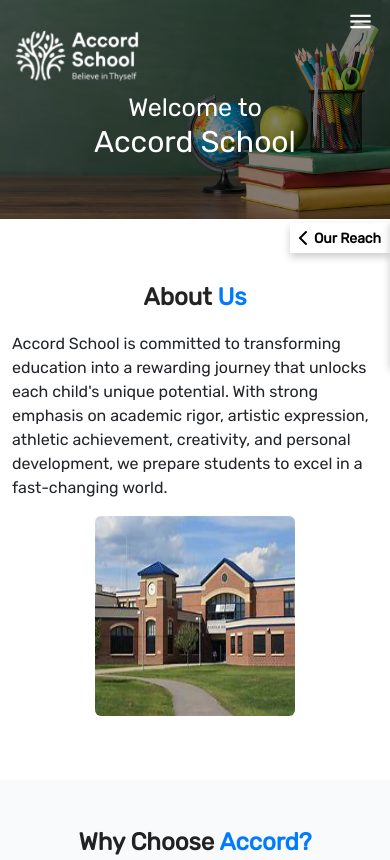
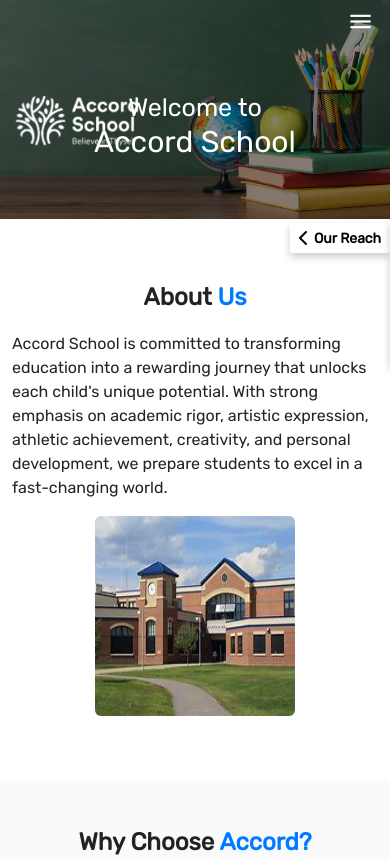
Before and after one commit to Manubolu-saikrishna/Accord_firstCut, a plain HTML site: page index.html in a window 390 px wide. Shown: the top 860 px of the page. Drawn offline with nearby package versions, Linux system fonts and the light colour scheme.

Commit message:
Update style.css

```diff
--- a/style.css
+++ b/style.css
@@ -220,7 +220,7 @@ input#overlay-menu-check:checked ~ .overlay-menu-btn > label > .close {
 
 .logo-container {
   position: absolute;
-  top: 50px;
+  top: 75px;
   display: flex;
   justify-content: left;
   z-index: 2;
@@ -669,7 +669,7 @@ input#overlay-menu-check:checked ~ .overlay-menu-btn > label > .close {
   }
   .logo-container {
     position: fixed;
-    top: 10px;
+    top: 75px;
     left: 10px;
     z-index: 1000;
   }
```
